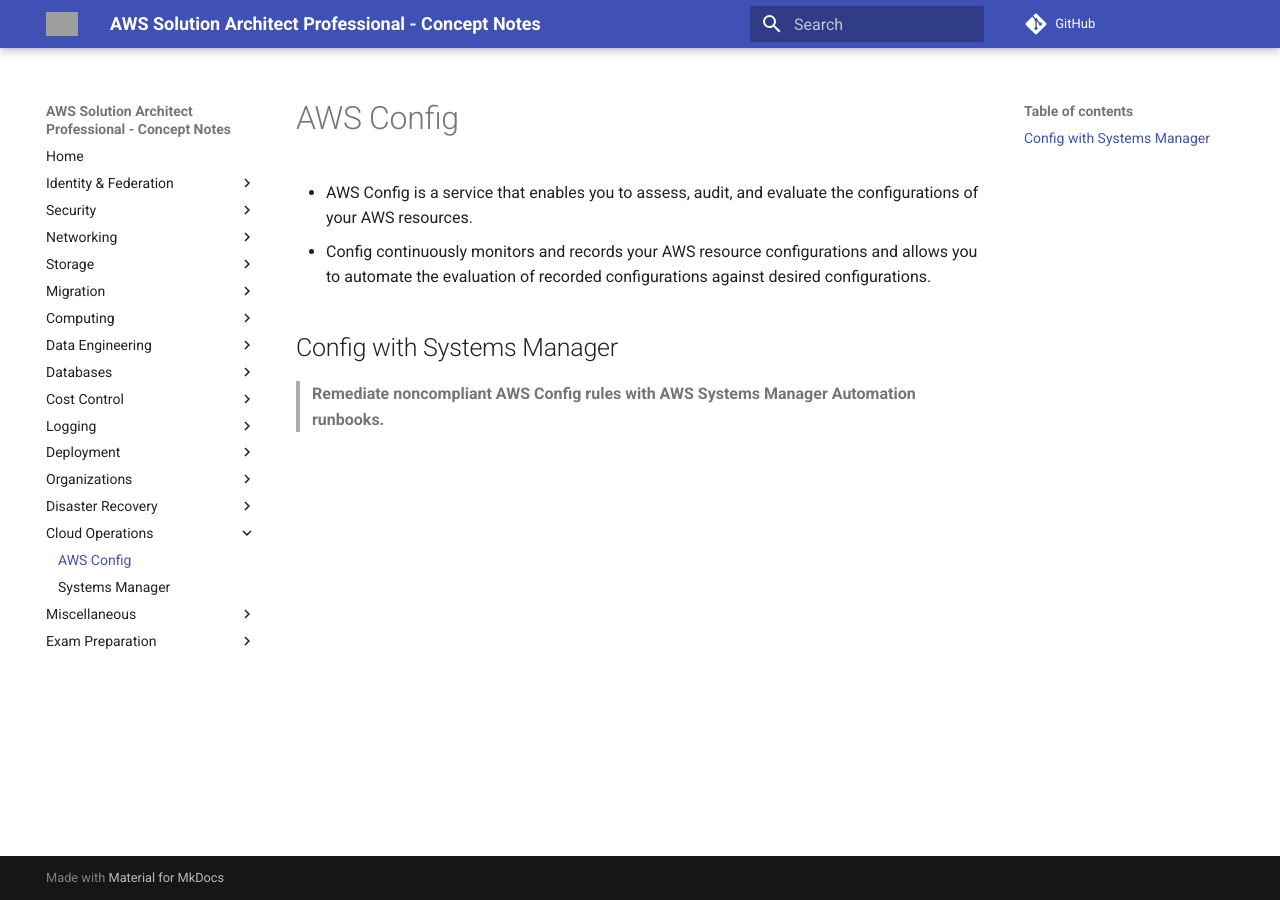
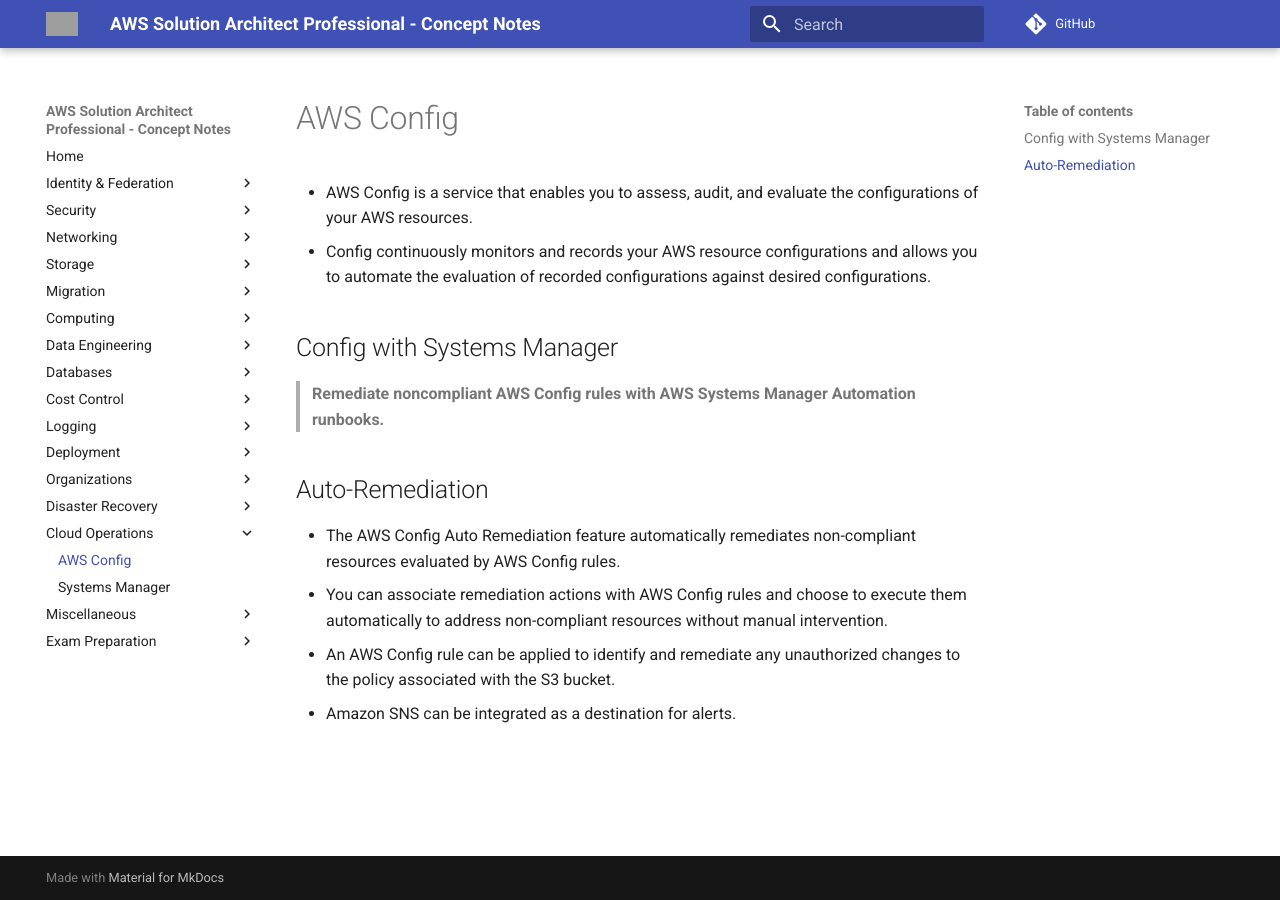
Before and after one commit to jeyabalajis/aws-certified-sa-pro-notes, an MkDocs documentation site: the page built from docs/cloud_ops/aws_config.md, in a window 1280 px wide. Built offline with MkDocs 1.6.1 and Material for MkDocs 9.7.7, drawn with Linux system fonts in a browser that asks for light colours; comment, search, counter and statistics services are not loaded; grey boxes are pictures that could not be loaded.

Commit message:
Update aws_config.md

```diff
--- a/docs/cloud_ops/aws_config.md
+++ b/docs/cloud_ops/aws_config.md
@@ -6,3 +6,10 @@
 ## Config with Systems Manager
 
 > **Remediate noncompliant AWS Config rules with AWS Systems Manager Automation runbooks.**
+
+## Auto-Remediation
+
+- The AWS Config Auto Remediation feature automatically remediates non-compliant resources evaluated by AWS Config rules.
+- You can associate remediation actions with AWS Config rules and choose to execute them automatically to address non-compliant resources without manual intervention.
+- An AWS Config rule can be applied to identify and remediate any unauthorized changes to the policy associated with the S3 bucket.
+- Amazon SNS can be integrated as a destination for alerts.
```
